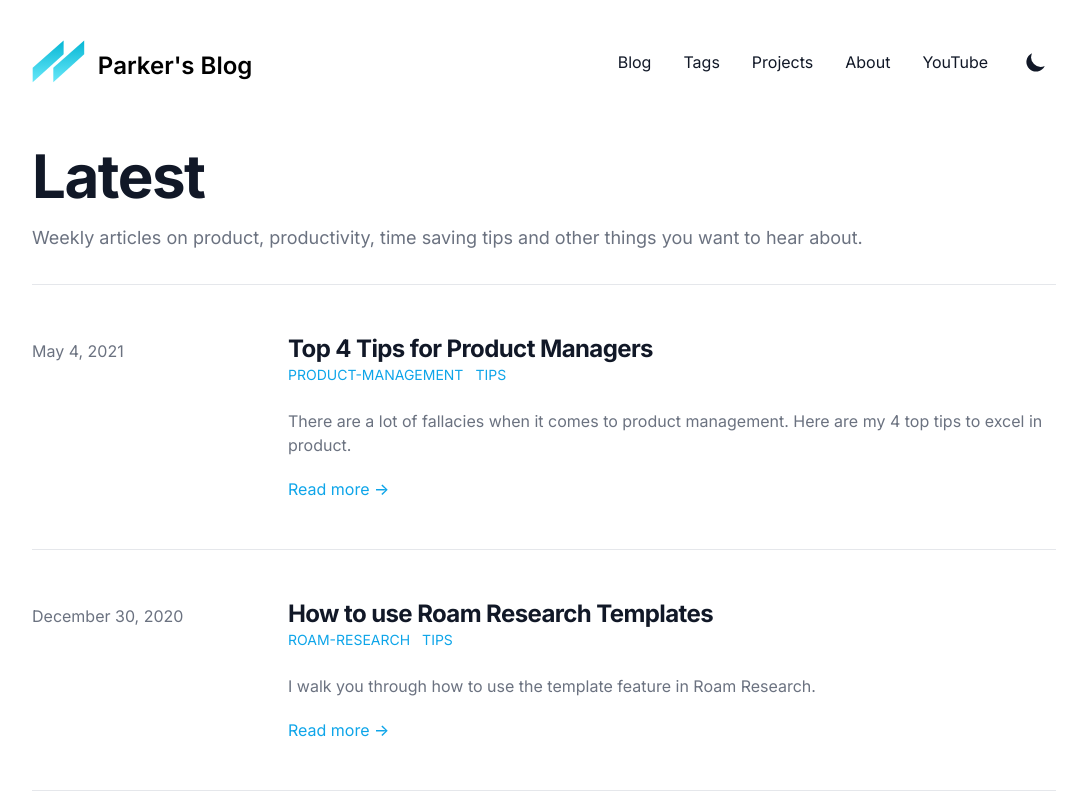
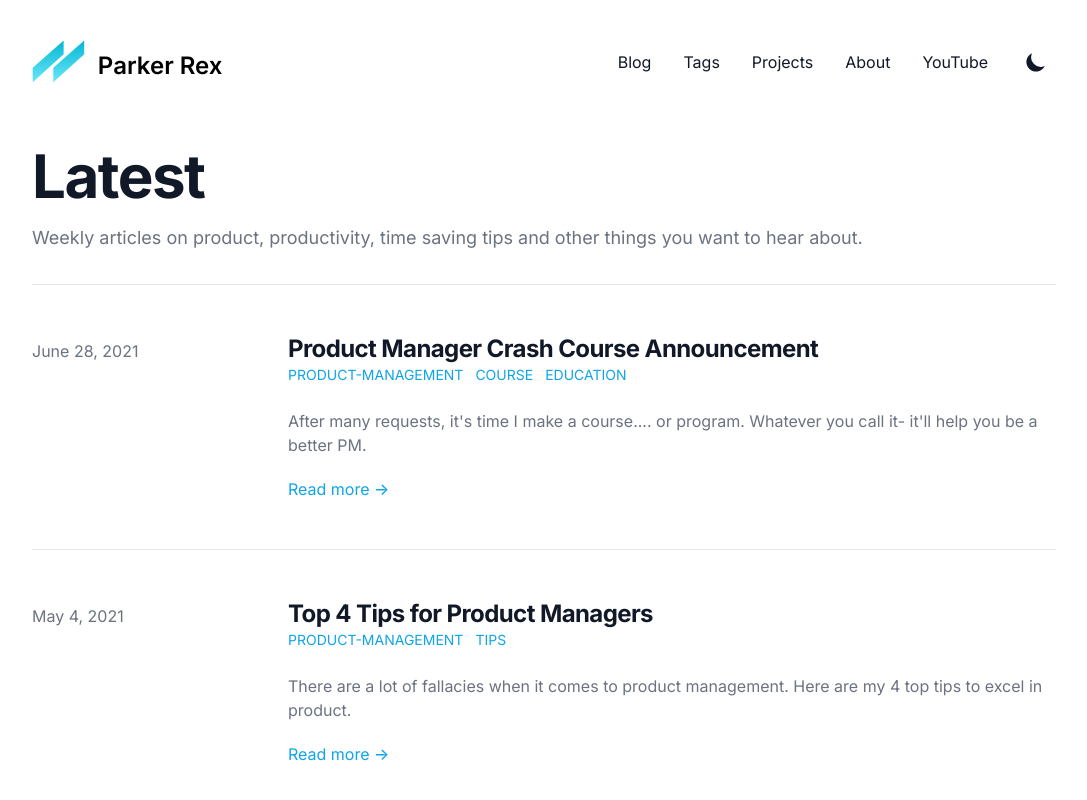
Before and after one commit to ParkerRex/product-blog, a Next.js app: page / in a window 1280 px wide. Shown: the top 800 px of the page, without its empty margins (96-1183 px from the left). Built offline with nearby package versions, Linux system fonts and the light colour scheme; what @tailwindcss/typography would draw is missing.

Commit message:
added a new post

```diff
--- /dev/null
+++ b/data/blog/nested-route/product-manager-program.mdx
@@ -0,0 +1,30 @@
+---
+title: Product Manager Crash Course Announcement
+date: '2021-06-28'
+tags: ['product management', 'course', 'education']
+draft: false
+summary: After many requests, it's time I make a course.... or program. Whatever you call it- it'll help you be a better PM.
+---
+
+## OH NO. Another COURSE!
+
+Yeah thats what I think when I see someone launching a course. It makes me cringe- but I had a lot of people ask for it, and I have some free time over the next few weeks so why not give poeple what they want!
+
+It's not set in stone (the curriculum) however I think the following topics make sense.
+
+- Current Topics:
+- Pm Mindset
+- Types of PM
+- How do Products get Built
+- Tools & Skillset
+- Frameworks
+- How to come up with new work
+- Design for PM's
+- Development for PM's
+- Implementing your Product work
+- How to work with analytics
+- Whats next
+
+I posted a YouTube video yesterday about it and already got a few signups. If you ARE interested in joining, I'll offer a discounted rate for folks who signup before July.
+
+[Here's the link to signup](https://forms.gle/7rVhHAnZnszCCZqQ8)
--- a/data/siteMetadata.json
+++ b/data/siteMetadata.json
@@ -1,7 +1,7 @@
 {
   "title": "Parker Rex's Blog",
   "author": "Parker Rex",
-  "headerTitle": "Parker's Blog",
+  "headerTitle": "Parker Rex",
   "description": "Weekly articles on product, productivity, time saving tips and other things you want to hear about.",
   "language": "en-us",
   "siteUrl": "https://parkerrex.com",
```
